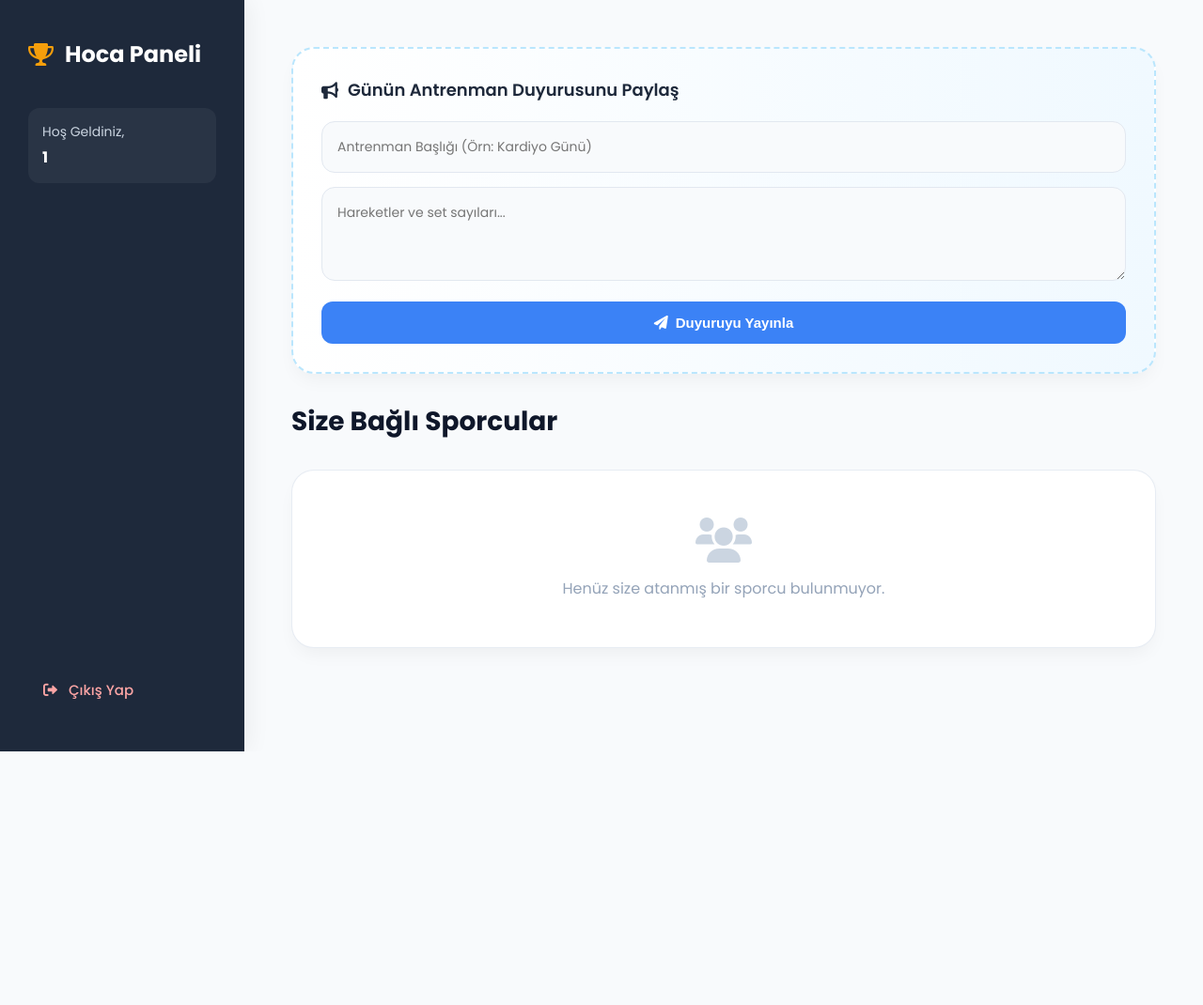
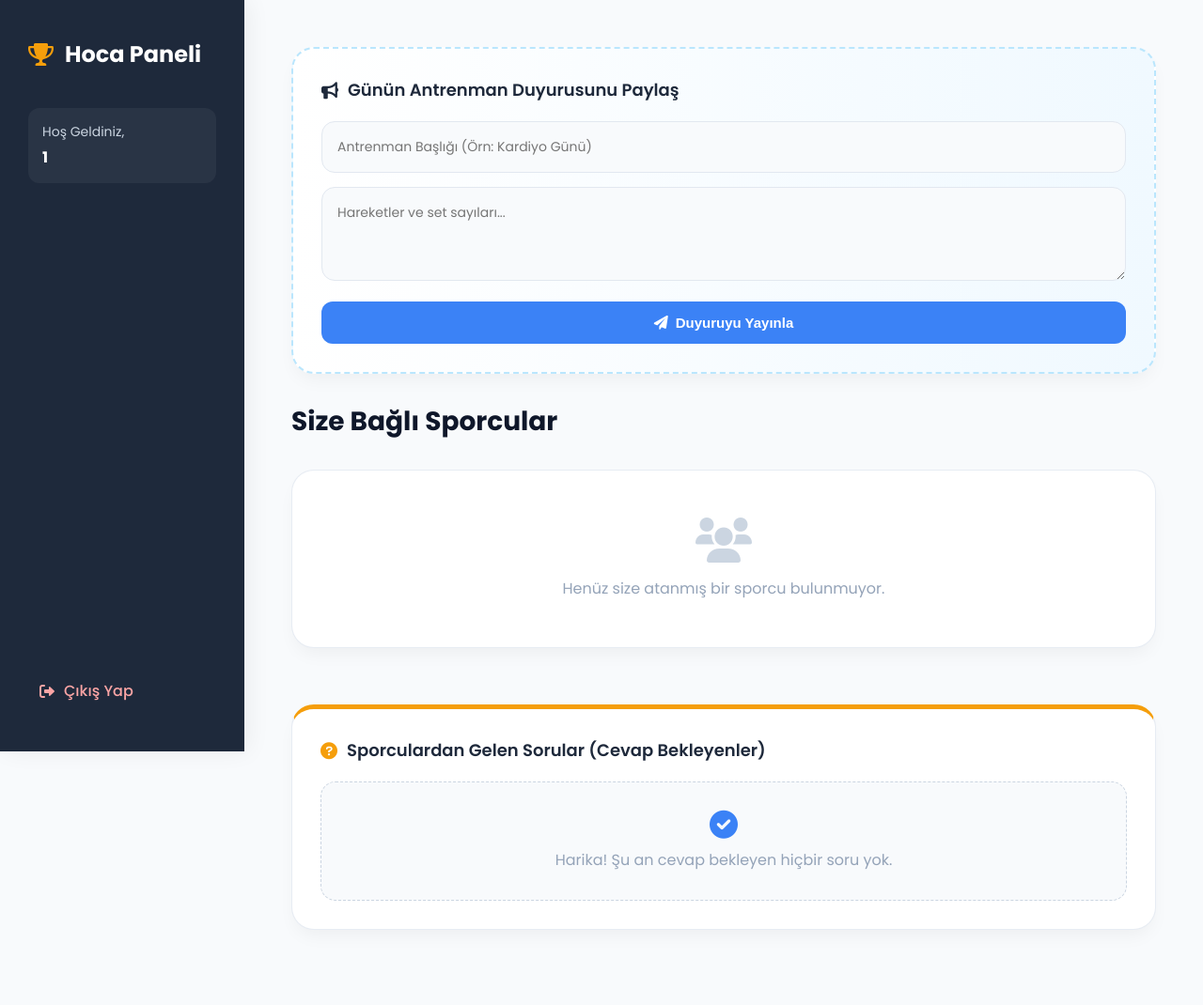
Before and after one commit to yarencalmasurr/wellX, a PHP site: page /hoca_paneli.php in a window 1280 px wide. Shown: the whole page at 94% size. Before the commit the page ends 800 px from the top, so only its background shows below. Run offline with PHP 8.4, Linux system fonts and the light colour scheme; the visitor is signed in with stand-in values (Sample User, id 1); data comes from the database, SQL or seed files in the repository; data that the repository does not hold is empty.

Commit message:
gerekli yerler güncellendi.

```diff
--- a/hoca_paneli.php
+++ b/hoca_paneli.php
@@ -2,7 +2,7 @@
 /**
  * Proje: saglik_portali
  * Dosya: hoca_paneli.php
- * Açıklama: Spor hocasının sadece kendine bağlı danışanları yönettiği modern panel
+ * Açıklama: Spor hocasının sadece kendine bağlı danışanları yönettiği modern panel. Gelen sorular eklendi.
  */
 
 session_start();
@@ -18,6 +18,7 @@ $hoca_id = $_SESSION['user_id'];
 $bugun = date('Y-m-d');
 
 try {
+    // 1. Size Bağlı Danışanları Çek
     $sorgu = $conn->prepare("
         SELECT k.id, k.ad_soyad, k.email,
         (SELECT SUM(spor_suresi) FROM aktivite_kayitlari WHERE user_id = k.id AND kayit_tarihi = ?) as bugunku_spor
@@ -27,6 +28,17 @@ try {
     ");
     $sorgu->execute([$bugun, $hoca_id]);
     $danisanlar = $sorgu->fetchAll(PDO::FETCH_ASSOC);
+
+    // 2. Gelen Soruları Çek (Sadece Bekleyenler)
+    $soru_sorgu = $conn->prepare("
+        SELECT us.*, k.ad_soyad as danisan_adi
+        FROM uzman_sorulari us
+        JOIN kullanicilar k ON us.danisan_id = k.id
+        WHERE us.uzman_id = ? AND us.durum = 'beklemede'
+        ORDER BY us.soru_tarihi DESC
+    ");
+    $soru_sorgu->execute([$hoca_id]);
+    $gelen_sorular = $soru_sorgu->fetchAll(PDO::FETCH_ASSOC);
 
 } catch (PDOException $e) {
     die("Veritabanı hatası oluştu: " . $e->getMessage());
@@ -42,10 +54,10 @@ try {
     <link rel="stylesheet" href="https://cdnjs.cloudflare.com/ajax/libs/font-awesome/6.0.0/css/all.min.css">
     <style>
         :root {
-            --primary: #1e293b; /* Koyu lacivert/gri menü */
-            --accent: #3b82f6; /* Modern Mavi */
+            --primary: #1e293b;
+            --accent: #3b82f6;
             --danger: #ef4444;
-            --bg: #f8fafc; /* Açık gri arkaplan */
+            --bg: #f8fafc;
             --card-bg: #ffffff;
             --text-main: #334155;
             --text-muted: #94a3b8;
@@ -87,20 +99,7 @@ try {
         .user-info strong { font-size: 16px; color: white; display: block; margin-top: 4px; }
 
         .sidebar nav { flex-grow: 1; }
-        .sidebar a {
-            display: flex;
-            align-items: center;
-            gap: 12px;
-            color: #cbd5e1;
-            text-decoration: none;
-            padding: 14px 16px;
-            border-radius: 12px;
-            transition: 0.3s;
-            font-weight: 500;
-            font-size: 15px;
-        }
-        .sidebar a:hover { background: rgba(255,255,255,0.1); color: white; }
-        .sidebar .logout-btn { margin-top: auto; color: #fca5a5; }
+        .sidebar .logout-btn { margin-top: auto; color: #fca5a5; display: flex; align-items: center; gap: 10px; text-decoration: none; padding: 12px; border-radius: 12px; transition: 0.3s; font-weight: 500;}
         .sidebar .logout-btn:hover { background: rgba(239, 68, 68, 0.1); color: #ef4444; }
 
         /* Main Content */
@@ -117,8 +116,7 @@ try {
             border: 1px solid rgba(226,232,240,0.8);
             transition: transform 0.2s;
         }
-        .card:hover { transform: translateY(-2px); }
-        .card h3 { margin-top: 0; display: flex; align-items: center; gap: 10px; font-size: 18px; font-weight: 600; color: #1e293b; }
+        .card h3 { margin-top: 0; display: flex; align-items: center; gap: 10px; font-size: 18px; font-weight: 600; color: #1e293b; margin-bottom: 20px; }
 
         /* Inputs & Buttons */
         input[type="text"], textarea {
@@ -195,6 +193,10 @@ try {
         <div class="alert-msg">
             <i class="fas fa-check-circle"></i> İşlem başarıyla tamamlandı.
         </div>
+    <?php elseif(isset($_GET['durum']) && $_GET['durum'] == 'cevaplandi'): ?>
+        <div class="alert-msg">
+            <i class="fas fa-check-circle"></i> Soruya verdiğiniz cevap sporcuya iletildi.
+        </div>
     <?php endif; ?>
 
     <div class="card tarif-box">
@@ -246,6 +248,36 @@ try {
             </div>
         <?php endif; ?>
     </div>
+
+    <div class="card" style="border-top: 5px solid #f59e0b; margin-top: 30px;">
+        <h3><i class="fas fa-question-circle" style="color: #f59e0b;"></i> Sporculardan Gelen Sorular (Cevap Bekleyenler)</h3>
+
+        <?php if($gelen_sorular): ?>
+            <div style="display: grid; grid-template-columns: repeat(auto-fill, minmax(400px, 1fr)); gap: 20px;">
+                <?php foreach($gelen_sorular as $soru): ?>
+                    <div style="background: #f8fafc; padding: 20px; border-radius: 16px; border: 1px solid #e2e8f0;">
+                        <div style="display: flex; justify-content: space-between; margin-bottom: 10px;">
+                            <strong style="color: #1e293b;"><i class="fas fa-user-circle text-muted"></i> <?php echo htmlspecialchars($soru['danisan_adi']); ?></strong>
+                            <small style="color: #64748b;"><i class="far fa-clock"></i> <?php echo date('d.m.Y H:i', strtotime($soru['soru_tarihi'])); ?></small>
+                        </div>
+                        <div style="color: #334155; font-size: 15px; margin-bottom: 15px; padding: 15px; background: white; border-radius: 12px; border-left: 4px solid #f59e0b;">
+                            "<?php echo nl2br(htmlspecialchars($soru['soru_metni'])); ?>"
+                        </div>
+                        <form action="islem_v2.php?is=cevapla" method="POST">
+                            <input type="hidden" name="soru_id" value="<?php echo $soru['id']; ?>">
+                            <textarea name="cevap_metni" placeholder="Sporcunuza cevabınızı yazın..." required style="min-height: 80px; margin-bottom: 15px;"></textarea>
+                            <button type="submit" class="btn" style="padding: 12px; background: #f59e0b; color: white;"><i class="fas fa-paper-plane"></i> Cevabı Gönder</button>
+                        </form>
+                    </div>
+                <?php endforeach; ?>
+            </div>
+        <?php else: ?>
+            <div style="text-align: center; padding: 30px; background: #f8fafc; border-radius: 16px; border: 1px dashed #cbd5e1;">
+                <i class="fas fa-check-circle" style="font-size: 30px; color: #3b82f6; margin-bottom: 10px;"></i>
+                <p style="color: var(--text-muted); margin: 0;">Harika! Şu an cevap bekleyen hiçbir soru yok.</p>
+            </div>
+        <?php endif; ?>
+    </div>
 </div>
 
 </body>
```
Also changed, not shown: diyetisyen_paneli.php (+45 -0 lines), 1 other file.
